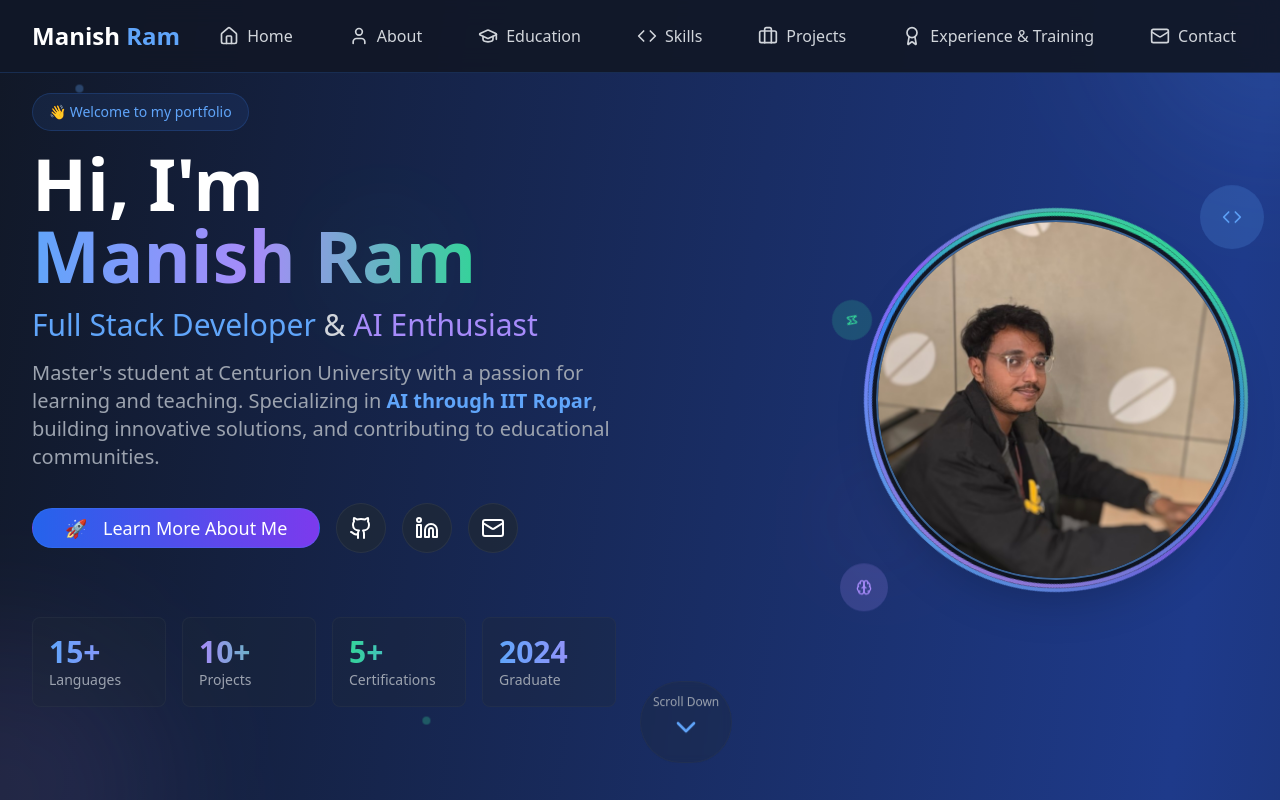
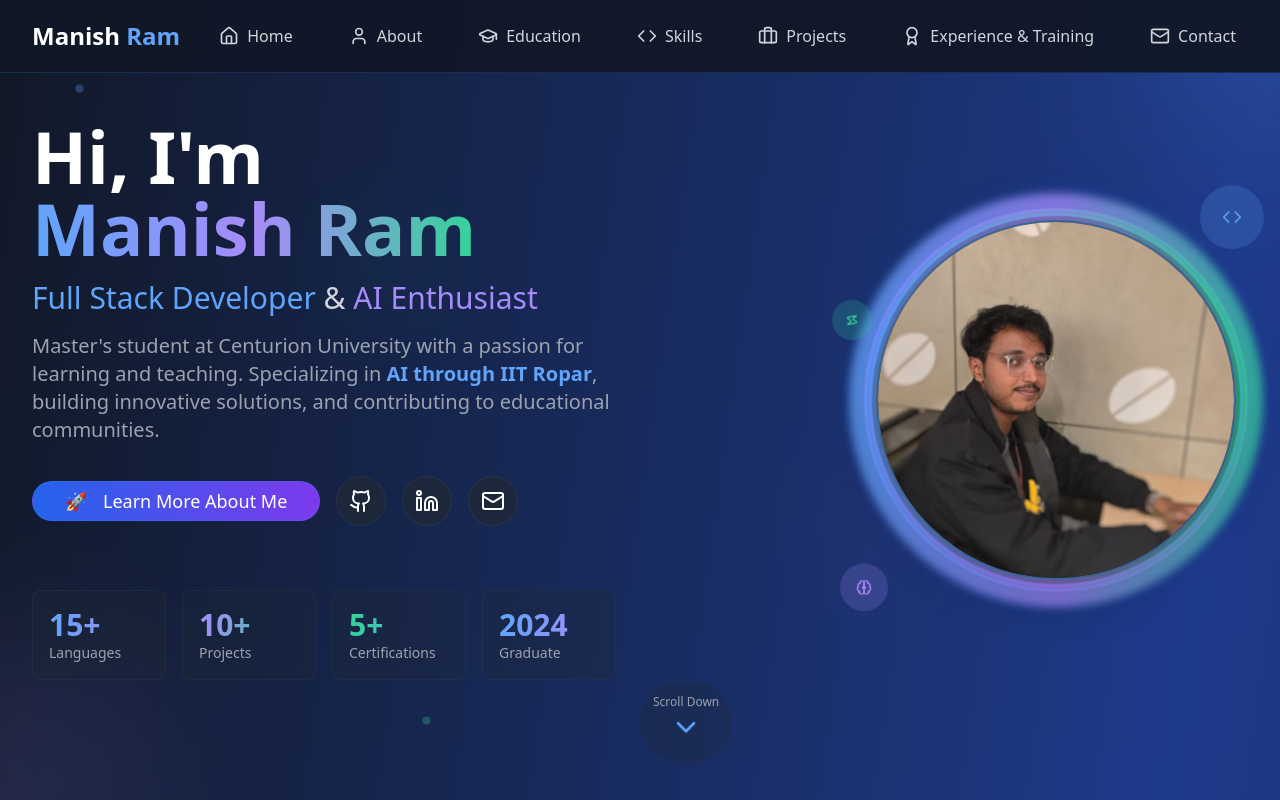
Before and after one commit to Manish9211Ram/My-Portfolio, a React (Vite) app: page / in a window 1280 px wide. Shown: the top 800 px of the page. Built offline with nearby package versions, Linux system fonts and the light colour scheme.

Commit message:
Add glowing border and remove welcome message
- Added a glowing, animated circular border to the photo in the Hero section.
- Removed the "Welcome to my portfolio" message.
- Modified the Hero component.

```diff
--- a/src/components/Hero.tsx
+++ b/src/components/Hero.tsx
@@ -27,18 +27,21 @@ const Hero = () => {
           {/* Mobile-first layout with enhanced styling */}
           <div className="flex flex-col lg:grid lg:grid-cols-2 gap-8 lg:gap-12 items-center text-center lg:text-left">
 
-            {/* Enhanced Photo - shows first on mobile */}
+            {/* Enhanced Photo with Glowing Border - shows first on mobile */}
             <div className="order-1 lg:order-2 flex justify-center lg:justify-end">
               <div className="relative group animate-slide-in-right">
                 <div className="w-64 h-64 sm:w-80 sm:h-80 lg:w-96 lg:h-96 relative">
-                  {/* Multiple animated background rings */}
-                  <div className="absolute inset-0 rounded-full bg-gradient-to-r from-blue-400 via-violet-500 to-emerald-400 p-1 animate-spin-slow">
+                  {/* Animated glowing border rings */}
+                  <div className="absolute inset-0 rounded-full bg-gradient-to-r from-blue-500 via-violet-500 to-emerald-500 p-1 animate-spin-slow shadow-[0_0_30px_rgba(59,130,246,0.5)]">
                     <div className="w-full h-full rounded-full bg-gray-900"></div>
                   </div>
 
-                  <div className="absolute inset-1 rounded-full bg-gradient-to-r from-emerald-400 via-blue-500 to-violet-400 p-1 animate-spin-reverse">
+                  <div className="absolute inset-1 rounded-full bg-gradient-to-r from-emerald-500 via-blue-500 to-violet-500 p-1 animate-spin-reverse shadow-[0_0_20px_rgba(139,69,255,0.4)]">
                     <div className="w-full h-full rounded-full bg-gray-900"></div>
                   </div>
+
+                  {/* Outer glowing ring */}
+                  <div className="absolute -inset-2 rounded-full bg-gradient-to-r from-blue-400 via-violet-400 to-emerald-400 opacity-75 blur-sm animate-pulse-glow"></div>
 
                   {/* Main photo with enhanced styling */}
                   <div className="absolute inset-3 rounded-full overflow-hidden border-2 border-blue-400/50 shadow-2xl group-hover:scale-105 transition-all duration-700 bg-gradient-to-br from-gray-800 to-gray-900">
@@ -69,12 +72,6 @@ const Hero = () => {
             {/* Enhanced Text Content - shows second on mobile */}
             <div className="order-2 lg:order-1 space-y-6 sm:space-y-8">
               <div className="space-y-4">
-                <div className="mb-4">
-                  <span className="inline-block px-4 py-2 bg-blue-500/10 border border-blue-500/20 rounded-full text-blue-400 text-sm font-medium animate-fade-in-up">
-                    👋 Welcome to my portfolio
-                  </span>
-                </div>
-
                 <h1 className="text-4xl sm:text-5xl md:text-6xl lg:text-7xl font-bold text-white leading-tight">
                   <span className="inline-block animate-slide-in-left">Hi, I'm</span>
                   <br />
--- a/tailwind.config.ts
+++ b/tailwind.config.ts
@@ -1,4 +1,3 @@
-
 import type { Config } from "tailwindcss";
 
 export default {
@@ -229,6 +228,16 @@ export default {
 					'50%': {
 						opacity: '0.6'
 					}
+				},
+				'pulse-glow': {
+					'0%, 100%': {
+						opacity: '0.5',
+						transform: 'scale(1)'
+					},
+					'50%': {
+						opacity: '0.8',
+						transform: 'scale(1.05)'
+					}
 				}
 			},
 			animation: {
@@ -249,7 +258,8 @@ export default {
 				'bounce-delayed': 'bounce-delayed 3s ease-in-out infinite 1.5s',
 				'bounce-gentle': 'bounce-gentle 2s ease-in-out infinite',
 				'pulse-slow': 'pulse-slow 4s ease-in-out infinite',
-				'pulse-slow-delayed': 'pulse-slow-delayed 4s ease-in-out infinite 2s'
+				'pulse-slow-delayed': 'pulse-slow-delayed 4s ease-in-out infinite 2s',
+				'pulse-glow': 'pulse-glow 3s ease-in-out infinite'
 			}
 		}
 	},
```
